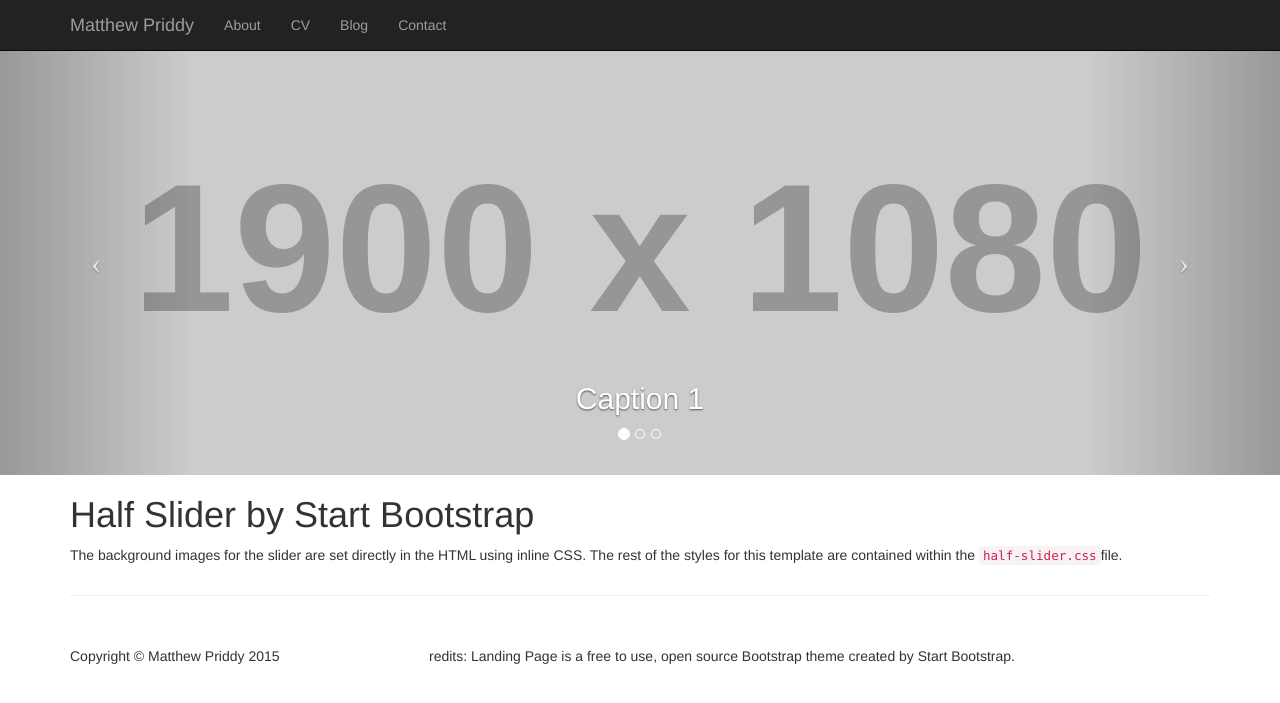
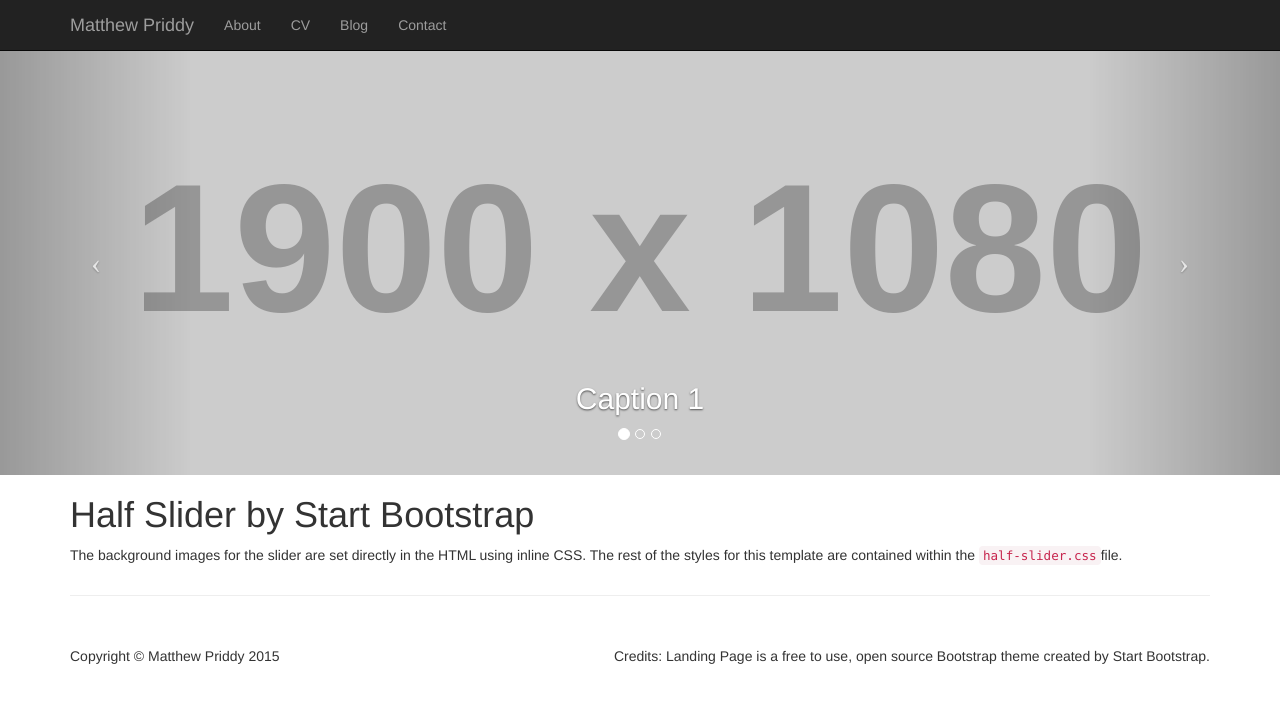
Before and after one commit to mwpriddy/mwpriddy.github.io, a Jekyll site: the page index.html, which Jekyll copies as it is, in a window 1280 px wide. Shown: the top 703 px of the page. Built offline with Jekyll 4.4.1, drawn with Linux system fonts in a browser that asks for light colours.

Commit message:
Update index.html

```diff
--- a/index.html
+++ b/index.html
@@ -122,8 +122,9 @@
         <!-- Footer -->
         <footer>
             <div class="row">
-                <div class="col-lg-10">
-                <span style="float: left;">Copyright &copy; Matthew Priddy 2015</span><span style="float: right;">redits: Landing Page is a free to use, open source Bootstrap theme created by Start Bootstrap.</span>
+                <div class="col-lg-12">
+                <span style="float: left;">Copyright &copy; Matthew Priddy 2015</span>
+                <span style="float: right;">Credits: Landing Page is a free to use, open source Bootstrap theme created by Start Bootstrap.</span>
                 </div>
             </div>
             <!-- /.row -->
```
